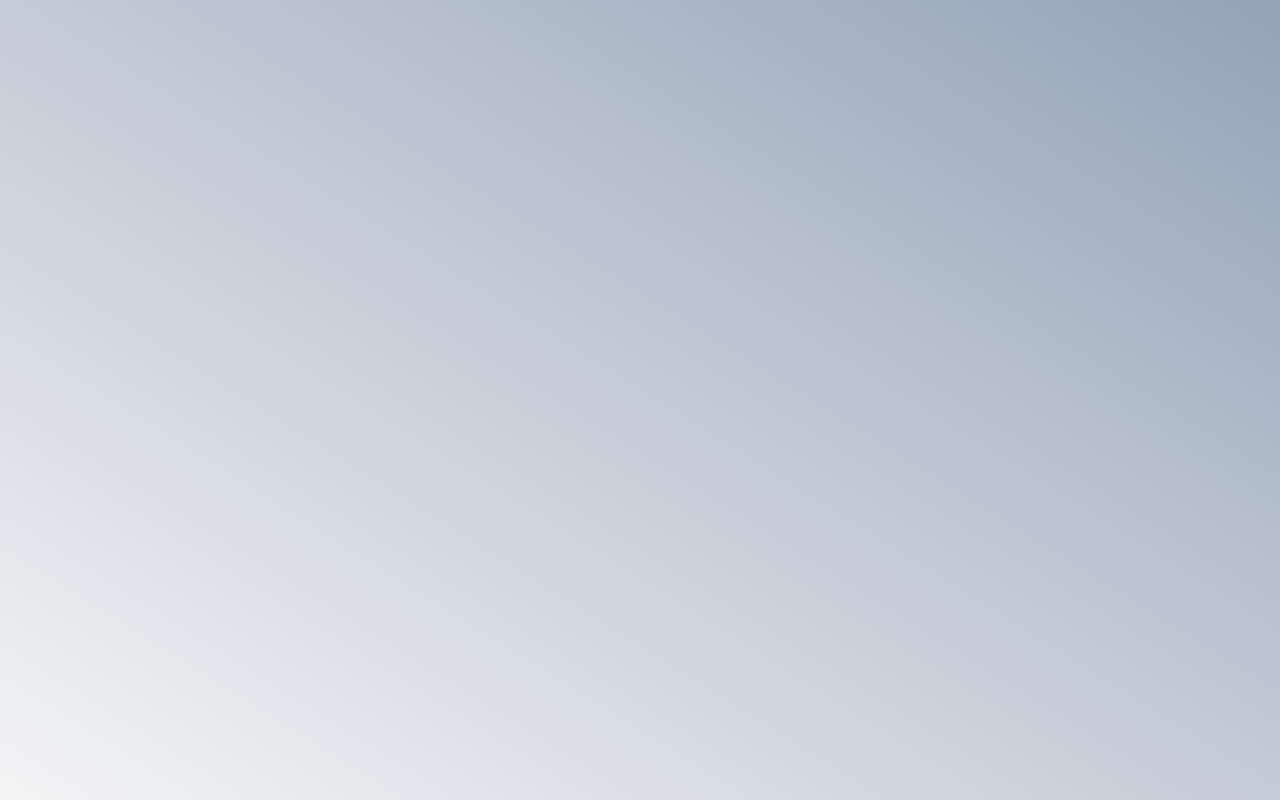
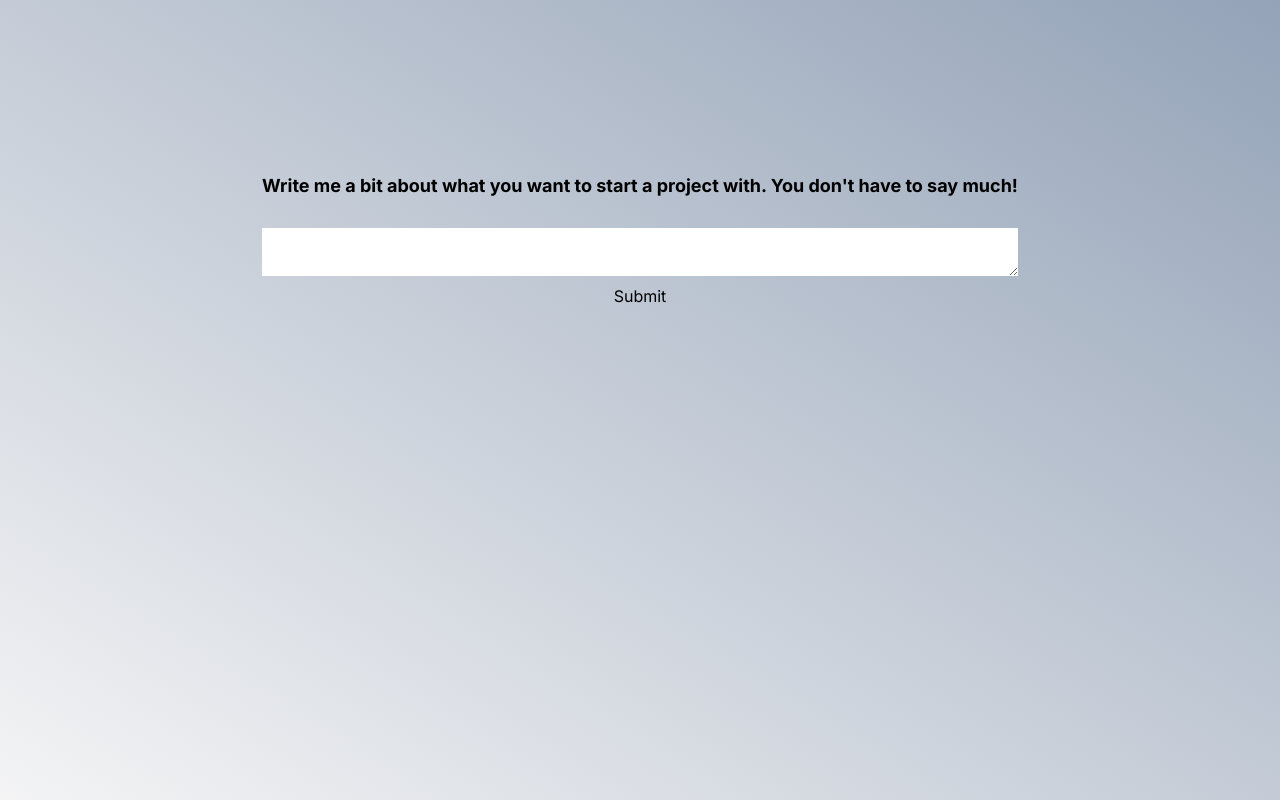
Before and after one commit to Lukefrotts227/first-side-project, a Next.js app: page /main in a window 1280 px wide. Built offline with nearby package versions, Linux system fonts and the light colour scheme.

Commit message:
form that is basic set up

```diff
--- a/app/main/page.tsx
+++ b/app/main/page.tsx
@@ -5,10 +5,16 @@ export default function Main(){
 
 
     return(
-        <main className="">
-            <header></header>
+        <main className="grid">
+            <header className="h-40"></header>
 
-            <section></section>
+            <section className ="grid place-items-center border-blue-200 p-3">
+                <form className="flex flex-col gap-2">
+                    <label className="columns-lg text-center text-lg font-bold pb-5">Write me a bit about what you want to start a project with. You don't have to say much!</label>
+                    <textarea />
+                    <button>Submit</button>
+                </form>
+            </section>
 
             <section></section>
 
```
